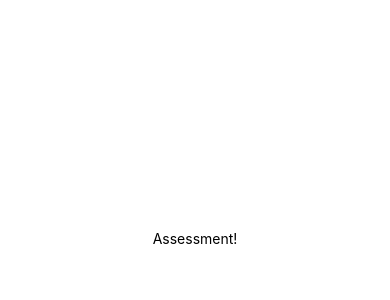
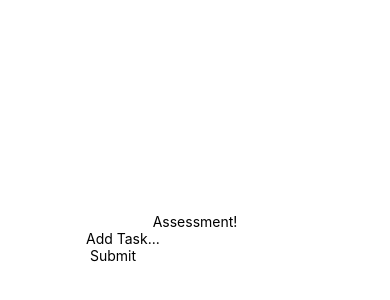
Before and after one commit to FloraFlo/Assesment1, a React Native app: screen / in a window 390 px wide. Shown: the part 184-484 px from the top of the page. Built offline with nearby package versions, Linux system fonts and the light colour scheme.

Commit message:
AddInput

```diff
--- a/App.js
+++ b/App.js
@@ -1,11 +1,13 @@
 import { StatusBar } from 'expo-status-bar';
 import React from 'react';
 import { StyleSheet, Text, View } from 'react-native';
+import AddInput from './Components/AddInput';
 
 export default function App() {
   return (
     <View style={styles.container}>
       <Text>Assessment!</Text>
+      <AddInput/>
       <StatusBar style="auto" />
     </View>
   );
--- /dev/null
+++ b/Components/AddInput.js
@@ -0,0 +1,25 @@
+import React, { useState } from "react";
+import {View, TextInput, Text, TouchableOpacity} from 'react-native'
+
+export default function AddInput() {
+    const [value, setValue] = useState("");
+
+    const onChangeText = (text) => {
+        setValue(text);
+};
+
+return (
+    <View>
+        <View>
+            <TextInput placeholder="Add Task..." onChangeText = {onChangeText} />
+        </View>
+        <TouchableOpacity
+            onPress = {() =>{
+                alert('button clicked')
+            }}
+        >
+            <Text> Submit </Text>
+        </TouchableOpacity>
+    </View>
+);
+}
```
